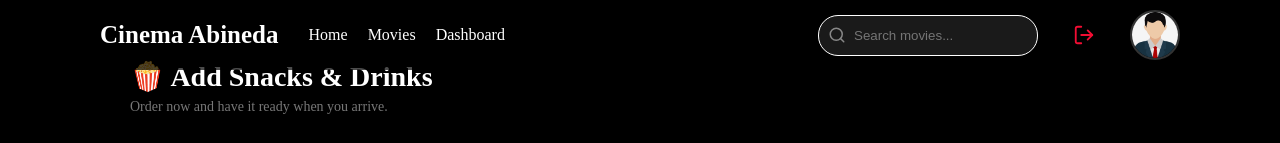
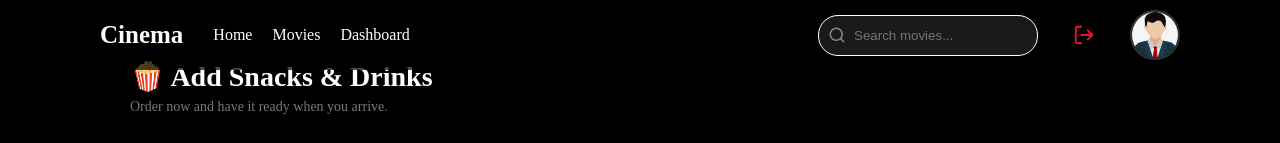
Before and after one commit to hnassim203/Cinema, a React app in the folder frontend/: page /snaks in a window 1280 px wide. Shown: the top 143 px of the page. Built offline with nearby package versions, Linux system fonts and the light colour scheme; no server answers; sample sign-in values are in the browser's storage; the HTML template or start-up script is replaced by a standard one.

Commit message:
update on navbar

```diff
--- a/frontend/src/pages/Home/composenents/Navbar/Navbar.jsx
+++ b/frontend/src/pages/Home/composenents/Navbar/Navbar.jsx
@@ -19,7 +19,7 @@ export default function Navbar() {
     <div>
       <nav>
         <div className="nav-left">
-            <h1>Cinema Abineda</h1>
+            <h1>Cinema</h1>
             <ul>
                 <li><Link  to='/'>Home</Link></li>
                 <li><Link  to='/#now-playing'>Movies</Link></li>
```
